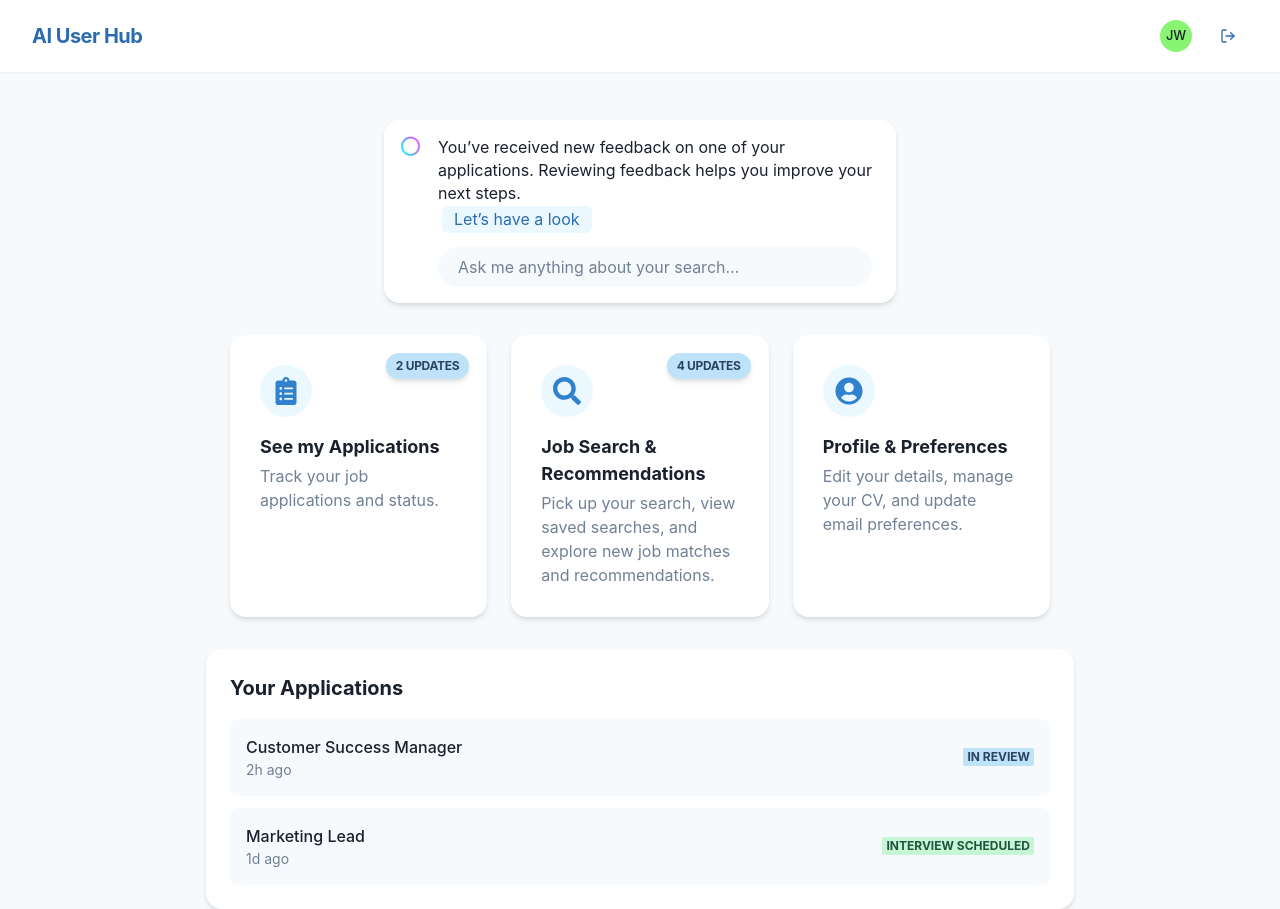
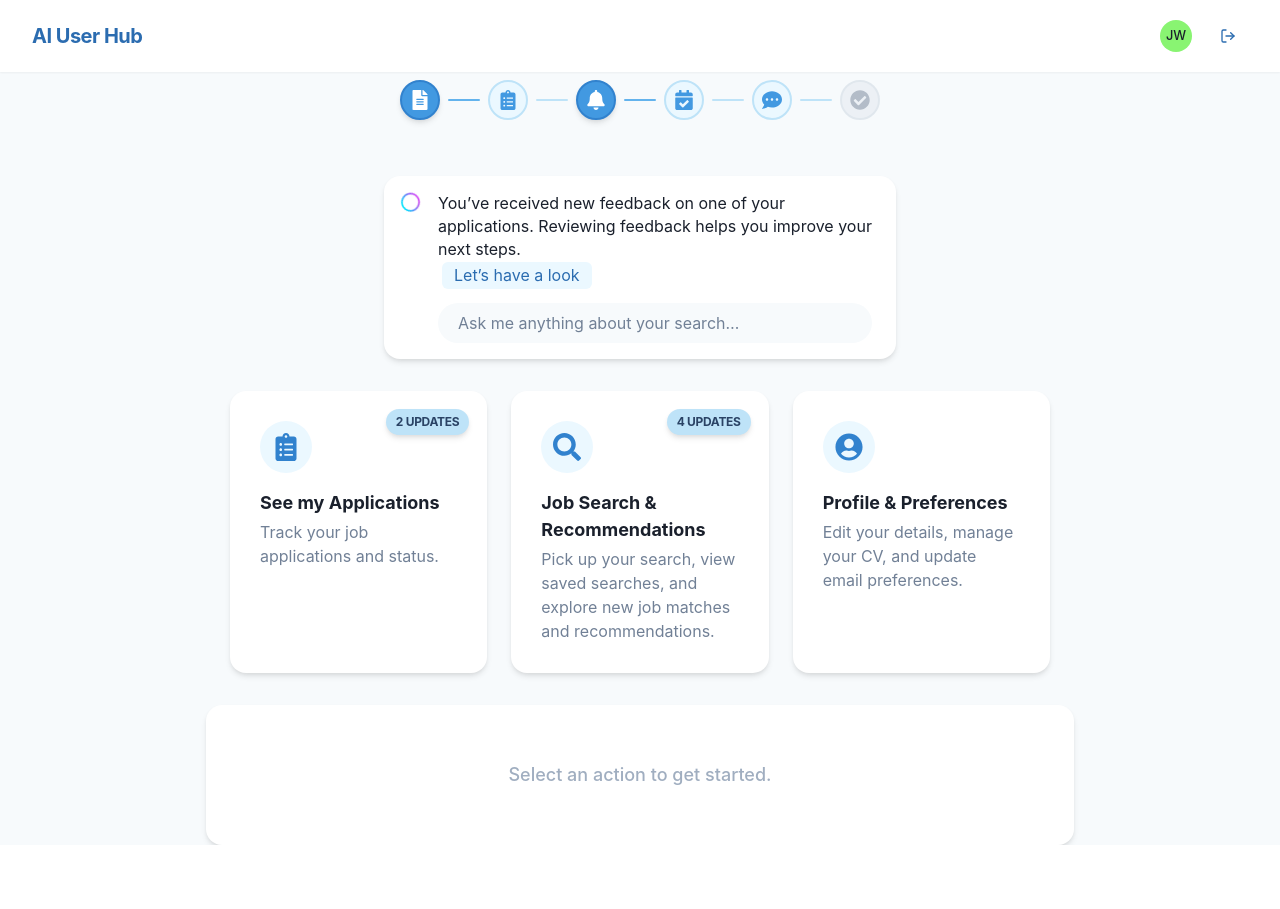
Before and after one commit to joseph-Woodland/ai-user-hub, a React (Vite) app: page / in a window 1280 px wide. After the commit the page ends 845 px from the top, so only its background shows below. Built offline with nearby package versions, Linux system fonts and the light colour scheme.

Commit message:
Added the timeline to the UI

```diff
--- a/src/App.jsx
+++ b/src/App.jsx
@@ -2,27 +2,45 @@ import { useState } from "react";
 import { Box } from "@chakra-ui/react";
 import Header from "./components/Header";
 import AIChatBox from "./components/AIChatBox";
-import ActionCards from "./components/ActionCards";
 import DynamicPane from "./components/DynamicPane";
+import HorizontalTimeline from "./components/HorizontalTimeline";
+
+const jobTimelineEvents = [
+  { type: "cv_update", text: "CV Updated", date: "2024-06-01", details: "Added recent role at FutureTech." },
+  { type: "application", text: "Applied: Product Manager at Stepstone", date: "2024-06-02", status: "In Review" },
+  { type: "job_alert", text: "3 new jobs matched your saved search.", date: "2024-06-04" },
+  { type: "interview", text: "Interview Scheduled: Marketing Lead", date: "2024-06-05", details: "Zoom, 10:00AM" },
+  { type: "feedback", text: "Feedback Received: Stepstone", date: "2024-06-06", details: "Shortlisted for next round." },
+];
 
 function App() {
-  const [activePanel, setActivePanel] = useState("");
+  const [activePanel, setActivePanel] = useState(""); // or undefined
 
-  // From chat or card, show that panel
+  // From chat or timeline or cards, show that panel
   const handleSelect = (value) => {
-    if (["applications", "jobs", "cv"].includes(value.toLowerCase())) {
+    // Make sure to match keys in DynamicPane/ActionCards!
+    if (["applications", "search", "profile"].includes(value.toLowerCase())) {
       setActivePanel(value.toLowerCase());
     }
     // Optionally: else show a toast or fallback!
   };
 
+  // Optional: handle timeline icon clicks, e.g. jump to section
+  const handleTimelineClick = (type, event) => {
+    // Map type to your panels as needed
+    if (type === "cv_update" || type === "profile") setActivePanel("profile");
+    else if (type === "application" || type === "interview" || type === "feedback") setActivePanel("applications");
+    else if (type === "job_alert") setActivePanel("search");
+  };
+
   return (
     <Box minH="100vh" bg="gray.50">
       <Header />
+      <HorizontalTimeline events={jobTimelineEvents} onStepClick={handleTimelineClick} highlightedKeys={["cv_update", "job_alert"]} />
       <Box pt={12} display="flex" flexDirection="column" alignItems="center">
         <Box w="100%" maxW="900px" px={4}>
           <AIChatBox onSelect={handleSelect} />
-      <DynamicPane panel={activePanel} />
+          <DynamicPane panel={activePanel} onSelect={handleSelect} />
         </Box>
       </Box>
     </Box>
--- a/src/components/DynamicPane.jsx
+++ b/src/components/DynamicPane.jsx
@@ -10,6 +10,8 @@ import {
   Input,
 } from "@chakra-ui/react";
 import ActionCards from "./ActionCards"; // <-- Your existing ActionCards file
+import EmptyPane from "./EmptyPane";
+
 
 // ---- Demo data ----
 const demoApplications = [
@@ -124,16 +126,18 @@ function ProfilePanel({ profile }) {
 }
 
 // ---- Main Dynamic Pane Component ----
-function DynamicPane() {
-  const [activeSection, setActiveSection] = useState("applications"); // "search", "profile"
+
+function DynamicPane({ panel, onSelect }) {
+  const activeSection = panel; // panel could be "" or undefined for empty
 
   return (
     <>
       <ActionCards
-        onSelect={setActiveSection}
+        onSelect={onSelect}
         applicationUpdates={demoApplications.length}
         newJobs={demoSavedSearches.reduce((sum, s) => sum + s.newJobs, 0)}
       />
+      {!activeSection && <EmptyPane onSelect={onSelect} />}
       {activeSection === "applications" && (
         <ApplicationsPanel applications={demoApplications} />
       )}
--- /dev/null
+++ b/src/components/EmptyPane.jsx
@@ -0,0 +1,24 @@
+import { Box, Text } from "@chakra-ui/react";
+
+function EmptyPane() {
+  return (
+    <Box
+      bg="white"
+      shadow="md"
+      rounded="2xl"
+      p={12}
+      mt={4}
+      w="full"
+      minH="140px"
+      display="flex"
+      alignItems="center"
+      justifyContent="center"
+    >
+      <Text fontSize="lg" color="gray.400" fontWeight="medium">
+        Select an action to get started.
+      </Text>
+    </Box>
+  );
+}
+
+export default EmptyPane;
--- /dev/null
+++ b/src/components/HorizontalTimeline.jsx
@@ -0,0 +1,112 @@
+import React from "react";
+import { Box, Flex, Icon, Tooltip, Text } from "@chakra-ui/react";
+import { FaFileAlt, FaClipboardList, FaBell, FaCalendarCheck, FaCommentDots, FaCheckCircle } from "react-icons/fa";
+
+// Map event types to icons
+const iconMap = {
+  cv_update: FaFileAlt,
+  application: FaClipboardList,
+  job_alert: FaBell,
+  interview: FaCalendarCheck,
+  feedback: FaCommentDots,
+  hired: FaCheckCircle,
+};
+
+// For simplicity, treat the last step as "hired"
+const HIRED_EVENT = { type: "hired", text: "Hired!", date: "", final: true };
+
+function HorizontalTimeline({ events, onStepClick, highlightedKeys = [] }) {
+  // Ensure "hired" is always the final step (not clickable/highlighted)
+  const timeline = [...events, HIRED_EVENT];
+
+  return (
+    <Box w="100vw" maxW="100vw" px={0} py={2} bg="transparent" overflowX="auto">
+      <Flex
+        align="center"
+        justify="center"
+        gap={0}
+        minW={timeline.length * 80 + "px"}
+        width="100%"
+      >
+        {timeline.map((event, idx) => {
+          const isFinal = event.final;
+          const isHighlighted = highlightedKeys.includes(event.type) || !!event.highlighted;
+          const clickable = !isFinal && !!onStepClick;
+
+          return (
+            <Flex align="center" key={idx}>
+              <Tooltip
+                label={
+                  <Box>
+                    <Text fontWeight="bold">{event.text}</Text>
+                    {event.date && (
+                      <Text fontSize="xs" color="gray.400">
+                        {event.date}
+                      </Text>
+                    )}
+                    {event.details && (
+                      <Text fontSize="xs">{event.details}</Text>
+                    )}
+                    {event.status && (
+                      <Text fontSize="xs" color="blue.400">
+                        {event.status}
+                      </Text>
+                    )}
+                  </Box>
+                }
+                hasArrow
+                placement="bottom"
+                openDelay={200}
+              >
+                <Box
+                  as={clickable ? "button" : "div"}
+                  bg={isFinal ? "gray.200" : isHighlighted ? "blue.400" : "blue.50"}
+                  borderRadius="full"
+                  p={2}
+                  border="2px solid"
+                  borderColor={isFinal ? "gray.300" : isHighlighted ? "blue.500" : "blue.100"}
+                  boxShadow={isHighlighted ? "md" : "none"}
+                  transition="all 0.18s"
+                  mx={1}
+                  minWidth="36px"
+                  minHeight="36px"
+                  display="flex"
+                  alignItems="center"
+                  justifyContent="center"
+                  cursor={clickable ? "pointer" : "default"}
+                  opacity={isFinal ? 0.5 : 1}
+                  _hover={
+                    clickable
+                      ? { bg: "blue.300", borderColor: "blue.600" }
+                      : undefined
+                  }
+                  onClick={
+                    clickable ? () => onStepClick(event.type, event) : undefined
+                  }
+                  aria-label={event.text}
+                >
+                  <Icon
+                    as={iconMap[event.type]}
+                    color={isFinal ? "gray.500" : isHighlighted ? "white" : "blue.400"}
+                    boxSize={5}
+                  />
+                </Box>
+              </Tooltip>
+              {idx < timeline.length - 1 && (
+                <Box
+                  height="2px"
+                  width="32px"
+                  bg={isFinal ? "gray.200" : isHighlighted ? "blue.300" : "blue.100"}
+                  borderRadius="full"
+                  mx={1}
+                />
+              )}
+            </Flex>
+          );
+        })}
+      </Flex>
+    </Box>
+  );
+}
+
+export default HorizontalTimeline;
```
Lines whose indentation alone changed are shown as unchanged.
